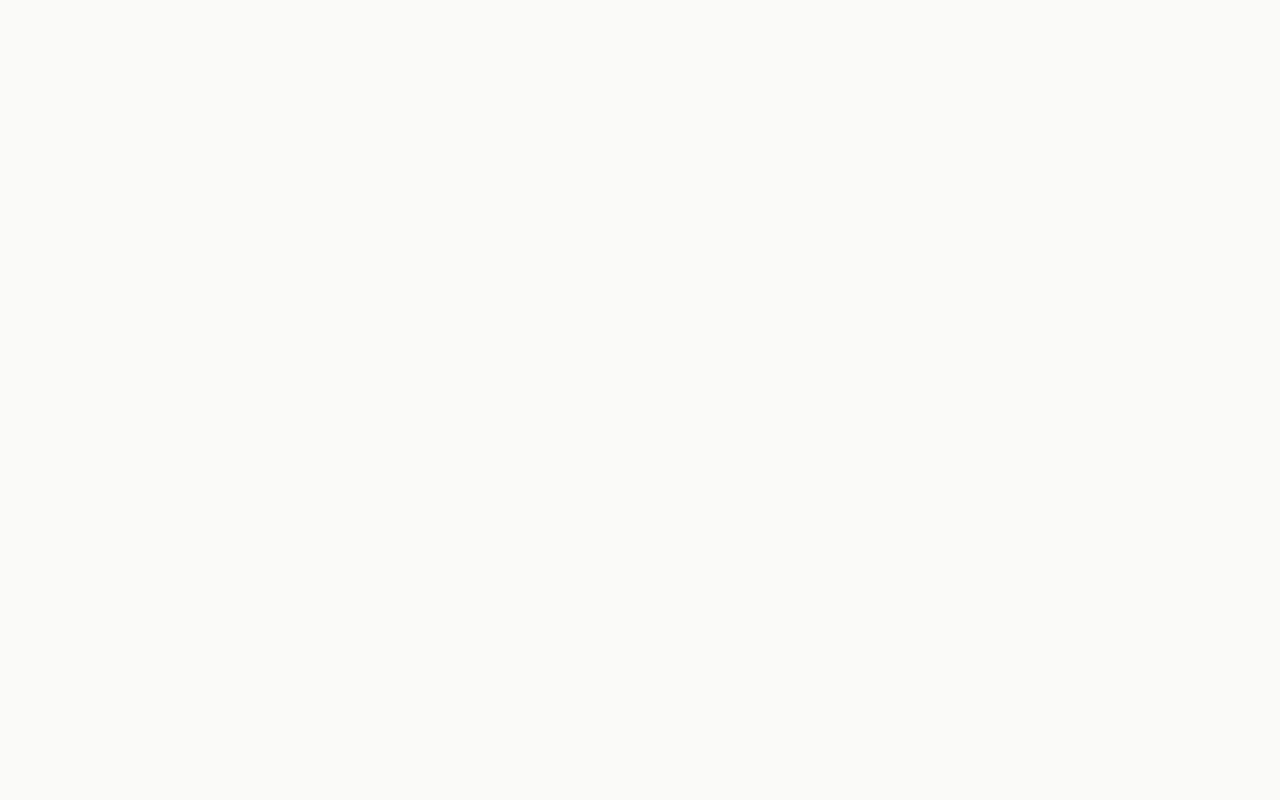
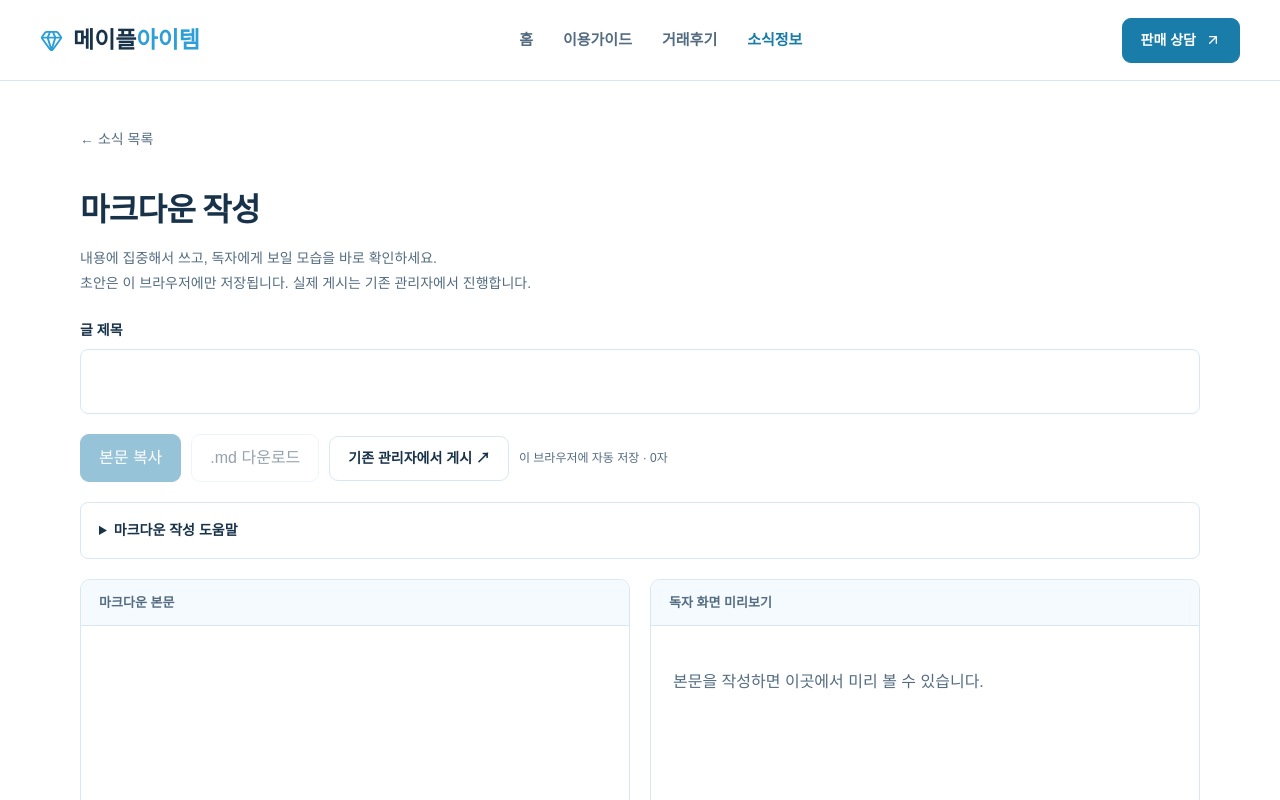
Before and after one commit to hangiljun/maple-item, a Next.js app: page /news/write in a window 1280 px wide. Before the commit this address had no page. Shown: the top 800 px of the page. Built offline with nearby package versions, Linux system fonts and the light colour scheme; a web font is replaced by a local one.

Commit message:
update: 뉴스 시스템 개선
Co-Authored-By: Claude Sonnet 4.5 <noreply@anthropic.com>

```diff
--- a/app/news/layout.tsx
+++ b/app/news/layout.tsx
@@ -1,4 +1,8 @@
 import type { Metadata } from 'next';
+import Link from 'next/link';
+import { Gem, ArrowUpRight } from 'lucide-react';
+import { KAKAO_LINK } from '@/lib/constants';
+import styles from './news.module.css';
 
 export const metadata: Metadata = {
   title: '메이플스토리 소식·이벤트 정보',
@@ -12,8 +16,15 @@ export const metadata: Metadata = {
   },
 };
 
-// 헤더/푸터/문의 CTA는 공용 SiteChrome(Navbar·Footer·FloatingKakaoButton)이 담당합니다.
-// 소식 페이지 전용 레이아웃은 더 이상 별도의 헤더·푸터를 그리지 않습니다.
 export default function NewsLayout({ children }: { children: React.ReactNode }) {
-  return children;
+  return <div className={styles.page}>
+    <a className={styles.skip} href="#news-main">본문 바로가기</a>
+    <header className={styles.header}><div className={styles.headerInner}>
+      <Link href="/" className={styles.brand}><Gem size={23} aria-hidden="true" /><span>메이플<span>아이템</span></span></Link>
+      <nav aria-label="주요 메뉴" className={styles.nav}><Link href="/">홈</Link><Link href="/guide">이용가이드</Link><Link href="/reviews">거래후기</Link><Link href="/news">소식정보</Link></nav>
+      <a href={KAKAO_LINK} target="_blank" rel="noreferrer" className={styles.primary}>판매 상담 <ArrowUpRight size={16} aria-hidden="true" /></a>
+    </div></header>
+    <main id="news-main" className={styles.main}>{children}</main>
+    <footer className={styles.footer}><div className={styles.container}><strong>메이플아이템</strong><p>메이플스토리 아이템을 판매하려는 분들을 위한 매입 상담 서비스입니다.</p><div><Link href="/guide">이용가이드</Link><Link href="/contact">문의하기</Link><span>© {new Date().getFullYear()} 메이플아이템</span></div></div></footer>
+  </div>;
 }
--- a/app/news/news-list.tsx
+++ b/app/news/news-list.tsx
@@ -3,7 +3,7 @@
 import { useEffect, useState } from 'react';
 import Link from 'next/link';
 import Image from 'next/image';
-import { ArrowRight, Search, Pin } from 'lucide-react';
+import { ArrowRight, Search, PenLine, Pin } from 'lucide-react';
 import { getAllPosts } from '@/lib/posts';
 import type { NewsPost } from '@/lib/types';
 import { KAKAO_LINK } from '@/lib/constants';
@@ -33,7 +33,7 @@ export function NewsList({ initialPosts }: { initialPosts: NewsPost[] | null })
   const rows = filtered.filter(post => post.id !== featured?.id);
   const pages = Math.max(1, Math.ceil(rows.length / PAGE_SIZE));
   return <div className={styles.container}>
-    <section className={styles.intro}><div><p className={styles.eyebrow}>메이플스토리 소식</p><h1>알아두면 좋은 소식,<br /><span>판매 전에 한 번 더.</span></h1><p className={styles.description}>메이플 이벤트부터 아이템 시세 정보까지.<br />필요한 소식을 찾아보고, 아이템 정리를 준비하세요.</p></div></section>
+    <section className={styles.intro}><div><p className={styles.eyebrow}>메이플스토리 소식</p><h1>알아두면 좋은 소식,<br /><span>판매 전에 한 번 더.</span></h1><p className={styles.description}>메이플 이벤트부터 아이템 시세 정보까지.<br />필요한 소식을 찾아보고, 아이템 정리를 준비하세요.</p></div><Link href="/news/write" className={styles.secondary}><PenLine size={17} aria-hidden="true" /> 마크다운 작성</Link></section>
     <div className={styles.toolbar}><div className={styles.filters} role="group" aria-label="소식 분류">{categories.map(item => <button key={item} aria-pressed={category === item} onClick={() => { setCategory(item); setPage(1); }}>{item}</button>)}</div><label className={styles.search}><Search size={18} aria-hidden="true" /><span className={styles.srOnly}>소식 검색</span><input type="search" value={query} onChange={e => { setQuery(e.target.value); setPage(1); }} placeholder="제목 또는 내용 검색" /></label></div>
     {status === 'loading' ? <div className={styles.state} role="status">소식을 불러오고 있습니다.</div> : status === 'error' ? <div className={styles.state} role="alert"><h2>소식을 불러오지 못했습니다.</h2><p>인터넷 연결을 확인하고 다시 시도해주세요.</p><button className={styles.secondary} onClick={() => { setStatus('loading'); setRetry(retry + 1); }}>다시 불러오기</button></div> : <>
       {featured && <Link href={`/news/${featured.id}`} className={styles.featured}><article><div className={styles.meta}><span className={styles.badge}>{featured.category}</span>{featured.pinned && <span><Pin size={13} aria-hidden="true" /> 고정 소식</span>}<time dateTime={featured.date}>{featured.date}</time></div><h2>{featured.title}</h2><p>{summary(featured)}</p><span className={styles.readMore}>자세히 읽기 <ArrowRight size={17} aria-hidden="true" /></span></article>{featured.image && <div className={styles.featuredImage}><Image src={featured.image} alt="" width={300} height={220} unoptimized /></div>}</Link>}
--- a/app/news/news.module.css
+++ b/app/news/news.module.css
@@ -20,7 +20,7 @@
 .secondary:hover { border-color:var(--blue); background:var(--wash); }
 .previewBar { background:var(--wash); border-bottom:1px solid var(--line); padding:9px 0; font-size:12px; font-weight:600; color:var(--blue); }
 .previewBar span { margin-left:14px; font-weight:400; color:var(--muted); }
-.main { min-height:65vh; padding-top:74px; padding-bottom:88px; }
+.main { min-height:65vh; padding-bottom:88px; }
 .intro { padding:62px 0 38px; display:flex; align-items:flex-end; justify-content:space-between; gap:24px; }
 .eyebrow { color:var(--blue); font-size:13px; font-weight:700; letter-spacing:.03em; margin:0 0 16px; }
 .intro h1 { font-size:clamp(32px,4vw,46px); letter-spacing:-.045em; font-weight:750; line-height:1.3; margin:0; }
--- a/app/news/write/page.tsx
+++ b/app/news/write/page.tsx
@@ -1,6 +1,55 @@
-import { redirect } from 'next/navigation'
+'use client';
 
-// 게시글 작성은 관리자 페이지(/admin/posts)에서만 진행합니다.
-export default function NewsWriteRedirectPage() {
-  redirect('/news')
+import { useEffect, useRef, useState } from 'react';
+import Link from 'next/link';
+import { MarkdownContent } from '../article-content';
+import styles from '../news.module.css';
+
+const DRAFT_KEY = 'mapleitem-news1-draft-v1';
+export default function MarkdownWriter() {
+  const [title, setTitle] = useState('');
+  const [content, setContent] = useState('');
+  const [ready, setReady] = useState(false);
+  const [message, setMessage] = useState('');
+  const [storageError, setStorageError] = useState(false);
+  const inputRef = useRef<HTMLTextAreaElement>(null);
+  useEffect(() => {
+    try {
+      const saved = localStorage.getItem(DRAFT_KEY);
+      if (saved) {
+        const draft = JSON.parse(saved);
+        if (typeof draft.title === 'string' && typeof draft.content === 'string') {
+          // Browser-only draft hydration must run after the server-rendered first frame.
+          // eslint-disable-next-line react-hooks/set-state-in-effect
+          setTitle(draft.title); setContent(draft.content);
+        }
+      }
+    } catch { setStorageError(true); }
+    setReady(true);
+  }, []);
+  useEffect(() => {
+    if (!ready) return;
+    try { localStorage.setItem(DRAFT_KEY, JSON.stringify({ title, content })); }
+    // Report a failed write to the external browser storage to the author.
+    // eslint-disable-next-line react-hooks/set-state-in-effect
+    catch { setStorageError(true); }
+  }, [title, content, ready]);
+  async function copy() {
+    try { await navigator.clipboard.writeText(content); setMessage('본문을 복사했습니다. 기존 관리자에서 제목과 함께 등록해주세요.'); }
+    catch { inputRef.current?.focus(); inputRef.current?.select(); setMessage('자동 복사가 제한되어 본문을 선택했습니다. Ctrl+C 또는 복사 메뉴를 사용해주세요.'); }
+  }
+  function download() {
+    const blob = new Blob([`# ${title.trim()}\n\n${content}`], { type:'text/markdown;charset=utf-8' });
+    const url = URL.createObjectURL(blob);
+    const link = document.createElement('a'); link.href = url; link.download = `${title.trim().replace(/[<>:"/\\|?*\x00-\x1f]/g, '').slice(0, 80) || '메이플-소식'}.md`; link.click();
+    setTimeout(() => URL.revokeObjectURL(url), 1000);
+    setMessage('마크다운 파일을 다운로드했습니다.');
+  }
+  return <div className={styles.container}><div className={styles.editorHeader}><Link href="/news" className={styles.back}>← 소식 목록</Link><h1>마크다운 작성</h1><p>내용에 집중해서 쓰고, 독자에게 보일 모습을 바로 확인하세요.<br />초안은 이 브라우저에만 저장됩니다. 실제 게시는 기존 관리자에서 진행합니다.</p></div>
+    <label className={styles.titleField}>글 제목<input value={title} disabled={!ready} onChange={e => setTitle(e.target.value)} maxLength={200} /></label>
+    <div className={styles.editorActions}><button className={styles.primary} onClick={copy} disabled={!content.trim()}>본문 복사</button><button className={styles.secondary} onClick={download} disabled={!title.trim() || !content.trim()}>.md 다운로드</button><Link href="/admin/posts" className={styles.secondary}>기존 관리자에서 게시 ↗</Link><span>{!ready ? '초안 불러오는 중' : storageError ? '자동 저장 불가 · 파일로 다운로드해주세요' : '이 브라우저에 자동 저장'} · {content.length.toLocaleString()}자</span></div>
+    <p role="status" aria-live="polite">{message}</p>
+    <details className={styles.help}><summary>마크다운 작성 도움말</summary><p><code>## 소제목</code>으로 내용을 나누고, <code>**중요한 내용**</code>을 강조하세요.<br /><code>- 목록</code>, <code>1. 순서</code>, <code>&gt; 인용문</code>, <code>[링크 이름](https://주소)</code>, <code>![이미지 설명](https://이미지주소)</code>를 사용할 수 있습니다.<br />표는 <code>| 항목 | 내용 |</code> 아래에 <code>| --- | --- |</code>를 추가해 작성합니다.</p><p>제목에는 글의 주제를 구체적으로 적고, 본문에는 확인 날짜와 출처를 함께 남겨주세요. 작성한 제목은 관리자 제목란에, 복사한 본문은 마크다운 입력란에 넣으면 됩니다.</p></details>
+    <div className={styles.editorGrid}><section className={styles.editorPanel}><label className={styles.panelLabel} htmlFor="markdown-body">마크다운 본문</label><textarea id="markdown-body" ref={inputRef} value={content} disabled={!ready} onChange={e => setContent(e.target.value)} spellCheck={false} /></section><section className={styles.editorPanel} aria-label="글 미리보기"><div className={styles.panelLabel}>독자 화면 미리보기</div><div className={styles.previewContent}>{title && <h2>{title}</h2>}{content ? <MarkdownContent content={content} /> : <p className={styles.description}>본문을 작성하면 이곳에서 미리 볼 수 있습니다.</p>}</div></section></div>
+  </div>;
 }
--- a/components/site-chrome.tsx
+++ b/components/site-chrome.tsx
@@ -7,12 +7,12 @@ import { FloatingKakaoButton } from '@/components/floating-kakao-button'
 
 // 여기 나열된 경로는 공식 사이트 헤더/푸터/플로팅 버튼 없이
 // 완전히 독립된 화면으로 렌더링됩니다.
-// /home: 별개의 비공개 미리보기 페이지
+// /home: 별개의 비공개 미리보기 페이지, /news: 자체 헤더·푸터를 쓰는 소식 페이지
 const STANDALONE_PATH_PREFIXES = ['/home']
 
 export function SiteChrome({ children }: { children: React.ReactNode }) {
   const pathname = usePathname() ?? ''
-  const isStandalone = STANDALONE_PATH_PREFIXES.some((prefix) => pathname.startsWith(prefix))
+  const isStandalone = STANDALONE_PATH_PREFIXES.some((prefix) => pathname.startsWith(prefix)) || pathname === '/news' || pathname.startsWith('/news/')
 
   if (isStandalone) {
     return <>{children}</>
```
